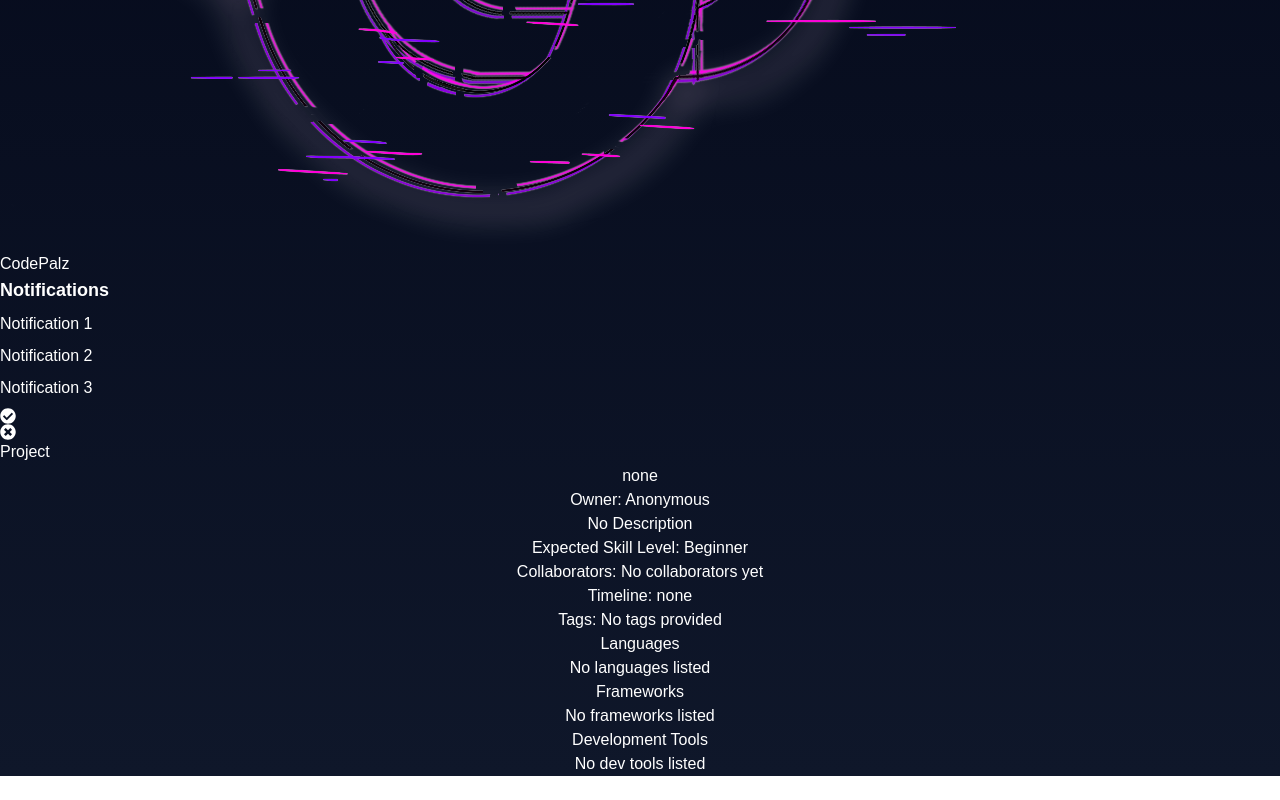
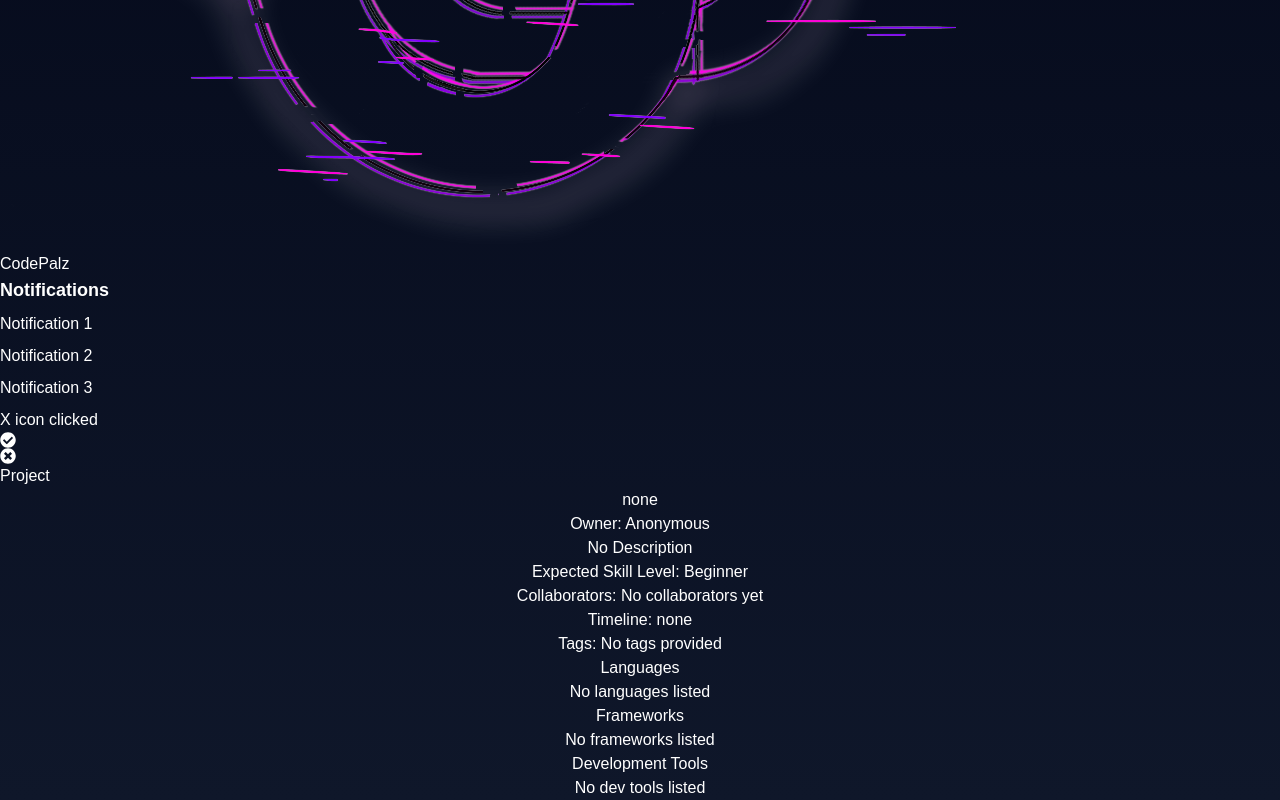
Before and after one commit to Andrew-Habib/CodePalz, a React (Create React App) app: page /dashboard in a window 1280 px wide. Shown: the part 520-1320 px from the top of the page. Before the commit the page ends 1296 px from the top, so only its background shows below. Built offline with nearby package versions, Linux system fonts and the light colour scheme.

Commit message:
Updated Dashboard layout + handling accepts and rejects of code palz

```diff
--- a/src/components/PalCard.js
+++ b/src/components/PalCard.js
@@ -1,6 +1,7 @@
 import { FaCheckCircle, FaTimesCircle } from 'react-icons/fa';
 
-const PalCard = ({name="Anonymous",
+const PalCard = ({ onIconClick,
+    name="Anonymous",
     coder_name="anonymous",
     bio="Ready to collaborate...",
     status="Available",
@@ -20,8 +21,8 @@ const PalCard = ({name="Anonymous",
     tags=[]}) => {
     return (
         <div className="pal-card">
-            <FaCheckCircle className="check-icon" />
-            <FaTimesCircle className="x-icon" />
+            <FaCheckCircle className="check-icon" onClick={() => onIconClick('check')}/>
+            <FaTimesCircle className="x-icon" onClick={() => onIconClick('x')}/>
             <div className={`card-label ${project_match_mode ? 'card-label-project' : 'card-label-connect'}`}>
             {project_match_mode ? 'Project' : 'Connect'}
         </div>
--- a/src/index.css
+++ b/src/index.css
@@ -10,9 +10,10 @@
 @import url('./tailwind\ css/Dashboard.css');
 @import url('./tailwind\ css/PalCard.css');
 
+
 body {
   @apply bg-gradient-to-b from-slate-950 to-slate-900;
-  @apply w-full min-h-screen;
+  @apply w-full h-full m-0;
   @apply text-white text-base;
 }
 
--- a/src/pages/Dashboard.js
+++ b/src/pages/Dashboard.js
@@ -1,9 +1,13 @@
 import Nav from '../components/Nav'
 import PalCard from '../components/PalCard'
+import React, { useState } from 'react'
 
 // Find Collaborators by filters and Match, preliminary chat feature
 
 const Dashboard = () => {
+
+    const [iconClicked, setIconClicked] = useState(null);
+
     return (
         <div className="dashboard">
             <Nav />
@@ -16,9 +20,14 @@ const Dashboard = () => {
                     <li class="mb-2">Notification 3</li>
                 </ul>
                 </div>
+
                 <div className="card-container">
-                    <PalCard />
+                    <div>
+                        {iconClicked === 'check' ? 'Check icon clicked' : 'X icon clicked'}
+                    </div>
+                    <PalCard onIconClick={setIconClicked}/>
                 </div>
+
             </div>
         </div>
     )
--- a/src/tailwind css/Dashboard.css
+++ b/src/tailwind css/Dashboard.css
@@ -1,14 +1,16 @@
 .main-content {
-    @apply flex; /* Enable flexbox layout */
-    @apply items-start; /* Align items to the start */
-    @apply gap-4;
+    @apply flex;
 }
 
 .notification-panel {
     @apply bg-slate-950 text-white;
     @apply border-r-2 border-pink-500;
-    @apply w-80 p-4;
+    @apply w-80 p-8;
     @apply shadow-lg shadow-pink-800/100;
     @apply flex flex-col;
-    @apply min-h-screen relative;
+    @apply min-h-screen;
 }
+
+.main-content .card-container {
+    @apply flex flex-col mx-auto  w-[55vw] items-center justify-center;
+}
--- a/src/tailwind css/PalCard.css
+++ b/src/tailwind css/PalCard.css
@@ -1,5 +1,5 @@
 .pal-card {
-    @apply bg-slate-950 rounded-2xl;
+    @apply bg-slate-950 rounded-2xl min-h-96;
     @apply border-2 border-purple-500;
     @apply m-4 px-16 py-4 text-center;
     @apply shadow-lg shadow-purple-800/70;
```
Also changed, not shown: src/components/Login.js (line endings or trailing spaces), src/components/Signup.js (line endings or trailing spaces), src/components/UserForms.js (line endings or trailing spaces), src/tailwind css/Authorize.css (line endings or trailing spaces), src/tailwind css/Nav.css (line endings or trailing spaces), src/tailwind css/Onboarding.css (line endings or trailing spaces), src/tailwind css/UserForms.css (line endings or trailing spaces).
